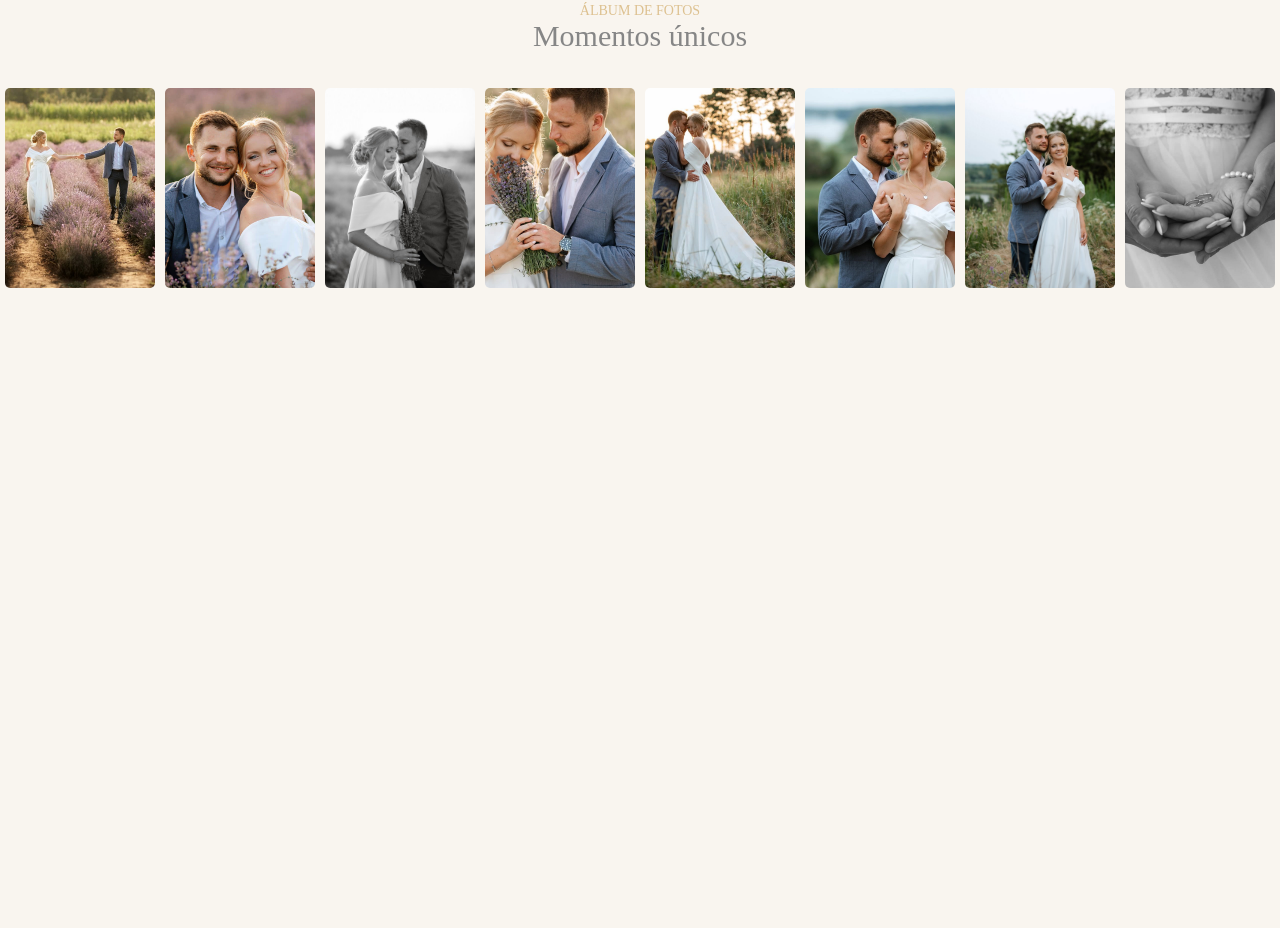
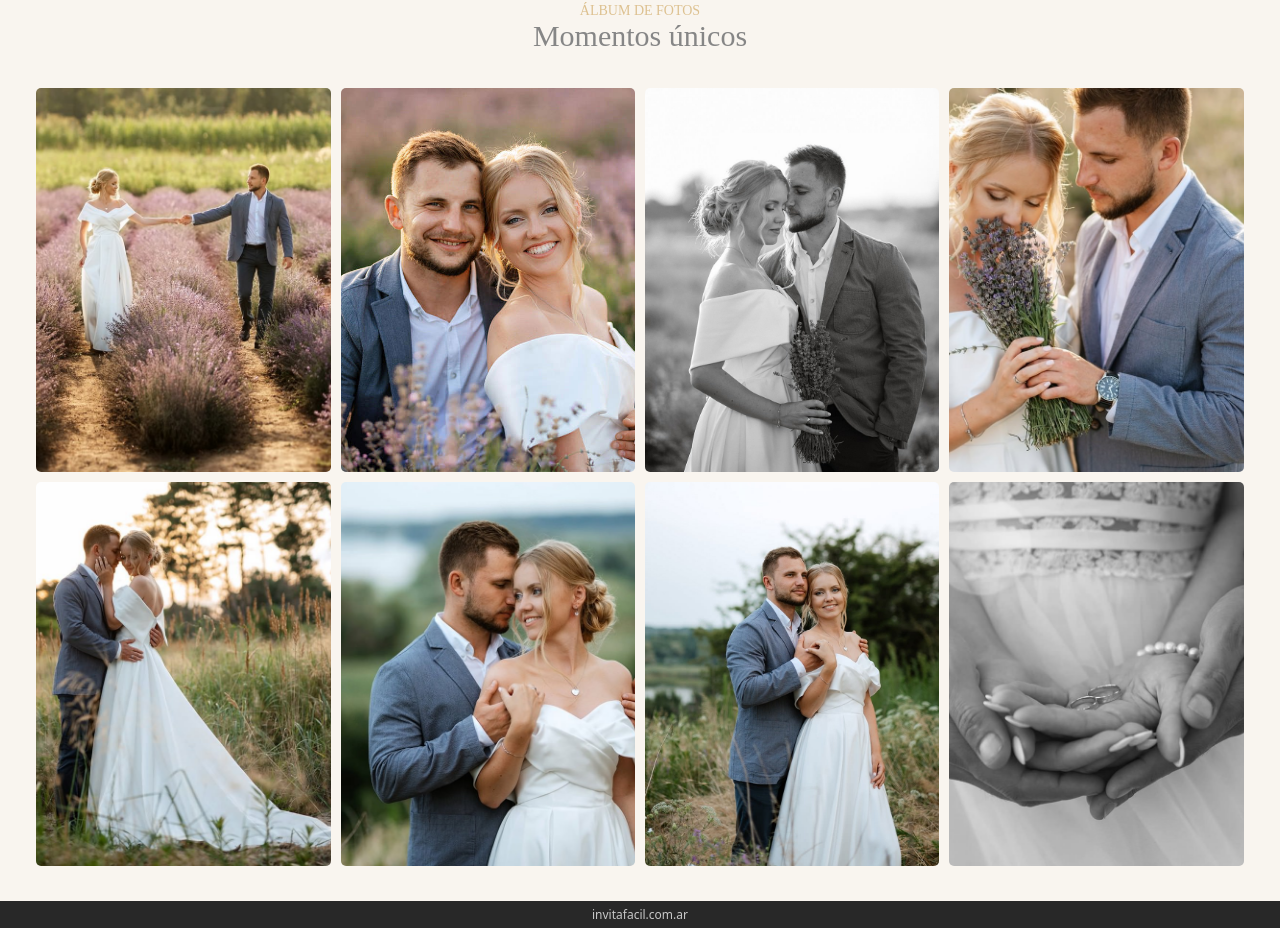
Before and after one commit to Davidvg29/proyecto-invitaciones-backend, a website: page templates/dev/index.html in a window 1280 px wide. Shown: the part 2534-3462 px from the top of the page. Before the commit the page ends 2857 px from the top, so only its background shows below. Drawn offline with Linux system fonts and the light colour scheme; a web font is replaced by a local one.

Commit message:
ajustar estilos de imágenes en el álbum y agregar un pie de página en index.html

```diff
--- a/templates/dev/index.css
+++ b/templates/dev/index.css
@@ -239,14 +239,28 @@ header {
     align-items: center;
     flex-wrap: wrap;
     margin: 30px 0 30px 0;
-
+    overflow: hidden;
 }
 .container-img-album img{
-    width: 150px;
-    height: 200px;
+    width: 40%;
+    height: 70vw;
     object-fit: cover;
     margin: 5px;
     border-radius: 5px;
+}
+
+footer{
+    background-color: rgb(40, 40, 40);
+    width: 100%;
+    display: flex;
+    justify-content: center;
+}
+footer a{
+    color: rgb(200, 200, 200);
+    text-decoration: none;
+    font-family:system-ui, -apple-system, BlinkMacSystemFont, 'Segoe UI', Roboto, Oxygen, Ubuntu, Cantarell, 'Open Sans', 'Helvetica Neue', sans-serif;
+    padding: 5px;
+    font-size: 12px;
 }
 
 @media (min-width: 768px) {
@@ -317,4 +331,11 @@ header {
     .historia-title{
         font-size: 40px;
     }
+    .container-img-album img{
+        width: 23%;
+        height: 30vw;
+        object-fit: cover;
+        margin: 5px;
+        border-radius: 5px;
+    }
 }
--- a/templates/dev/index.html
+++ b/templates/dev/index.html
@@ -99,5 +99,9 @@
             <img src="./pareja8.jpg" alt="">
         </div>
     </div>
+
+    <footer>
+        <a href="">invitafacil.com.ar</a>
+    </footer>
 </body>
 </html>
```
